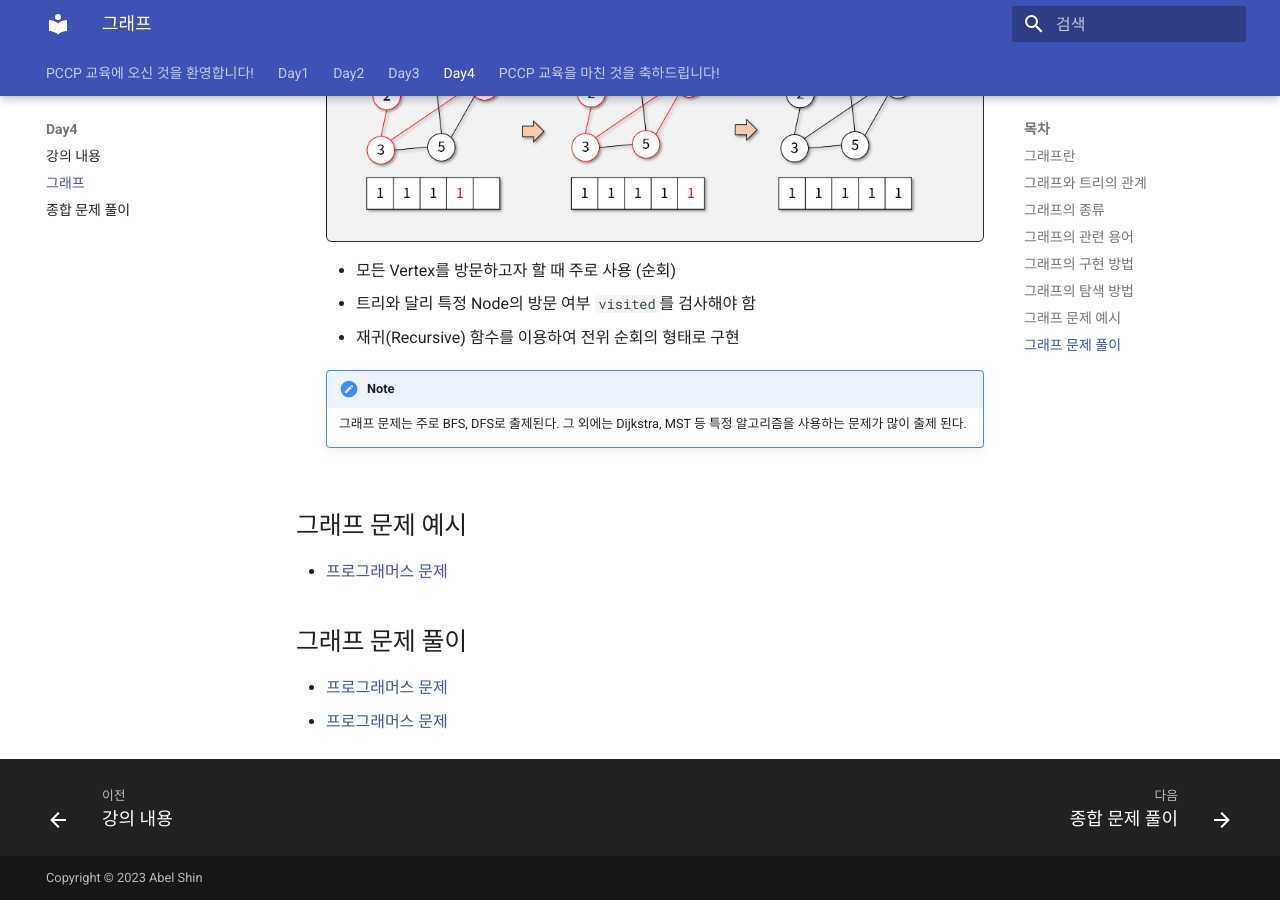
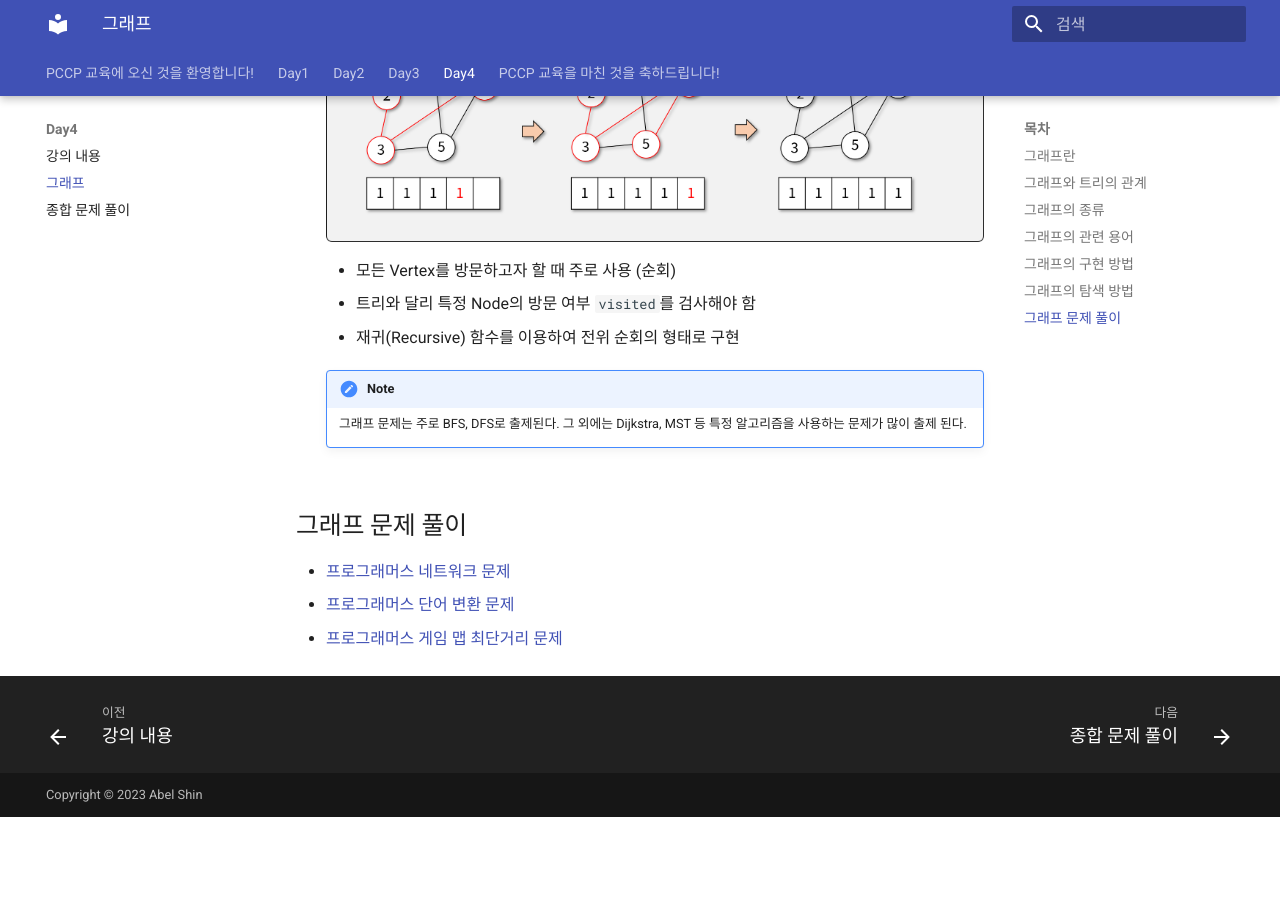
Before and after one commit to abel-shin/pccp-java, an MkDocs documentation site: the page built from docs/day4/section2.md, in a window 1280 px wide and 900 px high, scrolled down 3828 px. Built offline with MkDocs 1.6.1 and Material for MkDocs 9.7.7, drawn with Linux system fonts in a browser that asks for light colours; after the commit the page ends 4645 px from its top, so only the background shows below that.

Commit message:
graph update

```diff
--- a/docs/day4/section2.md
+++ b/docs/day4/section2.md
@@ -57,11 +57,8 @@
 
         그래프 문제는 주로 BFS, DFS로 출제된다. 그 외에는 Dijkstra, MST 등 특정 알고리즘을 사용하는 문제가 많이 출제 된다.
 
-## 그래프 문제 예시
-
-- [프로그래머스 문제](){:target="_blank"}
-
 ## 그래프 문제 풀이
 
-- [프로그래머스 문제](){:target="_blank"}
-- [프로그래머스 문제](){:target="_blank"}
+- [프로그래머스 네트워크 문제](https://school.programmers.co.kr/learn/courses/30/lessons/43162){:target="_blank"}
+- [프로그래머스 단어 변환 문제](https://school.programmers.co.kr/learn/courses/30/lessons/43163){:target="_blank"}
+- [프로그래머스 게임 맵 최단거리 문제](https://school.programmers.co.kr/learn/courses/30/lessons/1844){:target="_blank"}
```
